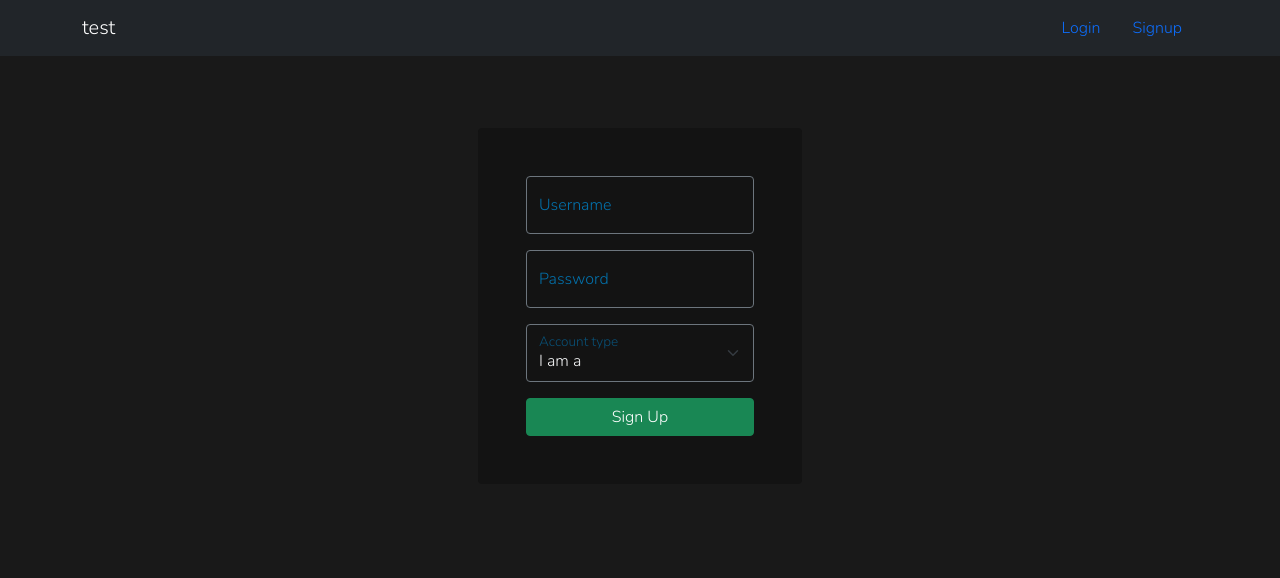
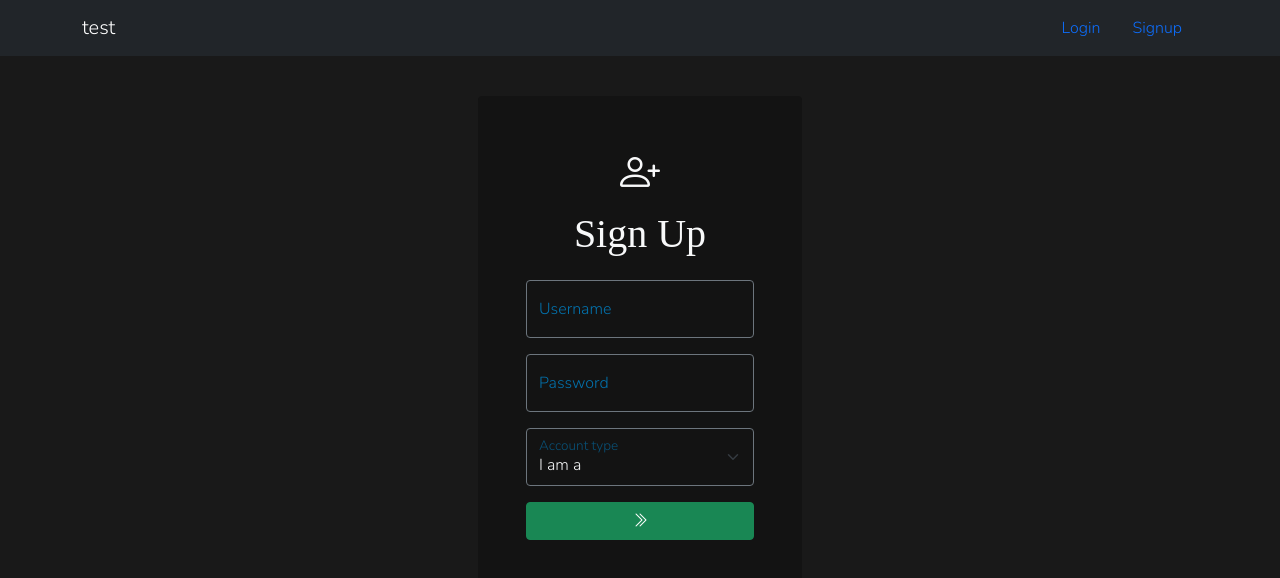
Before and after one commit to ayushgupta0010/mcq, a React (Create React App) app in the folder frontend/: page /signup in a window 1280 px wide. Shown: the top 578 px of the page. Built offline with nearby package versions, Linux system fonts and the light colour scheme; a web font is replaced by a local one.

Commit message:
Improved auth view

```diff
--- a/frontend/src/App.css
+++ b/frontend/src/App.css
@@ -30,8 +30,7 @@ body {
 }
 
 .styledFont {
-  font-family: 'Poiret One';
-  font-weight: 600;
+  font-family: 'Poiret One', cursive;
 }
 
 .text-skyblue {
--- a/frontend/src/components/AuthComponents/Login.js
+++ b/frontend/src/components/AuthComponents/Login.js
@@ -30,13 +30,18 @@ const Login = () => {
 
   return (
     <div className='container'>
-      <div className='d-flex justify-content-center my-5'>
+      <div className='d-flex justify-content-center my-3'>
         <div className='bg-black my-4 p-5 rounded'>
           {message && (
             <div className='alert alert-danger' role='alert'>
               {message}
             </div>
           )}
+          <p className='text-center styledFont text-light fs-1'>
+            <i className='bi bi-unlock' />
+            <br />
+            Log In
+          </p>
           <form onSubmit={handleSubmit}>
             <div className='form-floating mb-3'>
               <input
@@ -68,7 +73,9 @@ const Login = () => {
               </label>
             </div>
             <div className='text-center'>
-              <button className='btn btn-success w-100'>Login</button>
+              <button className='btn btn-success w-100'>
+                <i className='bi bi-chevron-double-right' />
+              </button>
             </div>
           </form>
         </div>
--- a/frontend/src/components/AuthComponents/Signup.js
+++ b/frontend/src/components/AuthComponents/Signup.js
@@ -36,13 +36,18 @@ const Signup = () => {
 
   return (
     <div className='container'>
-      <div className='d-flex justify-content-center my-5'>
+      <div className='d-flex justify-content-center my-3'>
         <div className='bg-black my-4 p-5 rounded'>
           {message && (
             <div className='alert alert-danger' role='alert'>
               {message}
             </div>
           )}
+          <p className='text-center styledFont text-light fs-1'>
+            <i className='bi bi-person-plus' />
+            <br />
+            Sign Up
+          </p>
           <form onSubmit={handleSubmit}>
             <div className='form-floating mb-3'>
               <input
@@ -98,7 +103,9 @@ const Signup = () => {
               </label>
             </div>
             <div className='text-center'>
-              <button className='btn btn-success w-100'>Sign Up</button>
+              <button className='btn btn-success w-100'>
+                <i className='bi bi-chevron-double-right' />
+              </button>
             </div>
           </form>
         </div>
```
